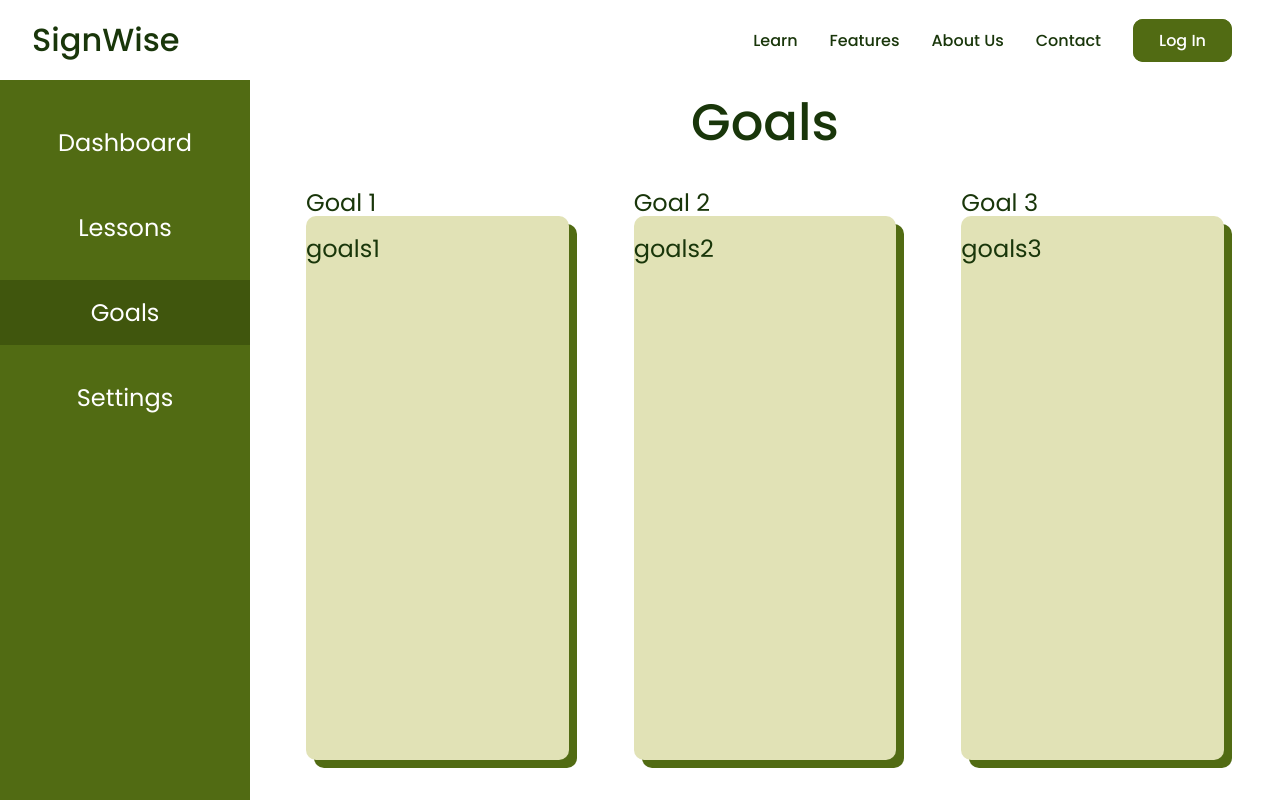
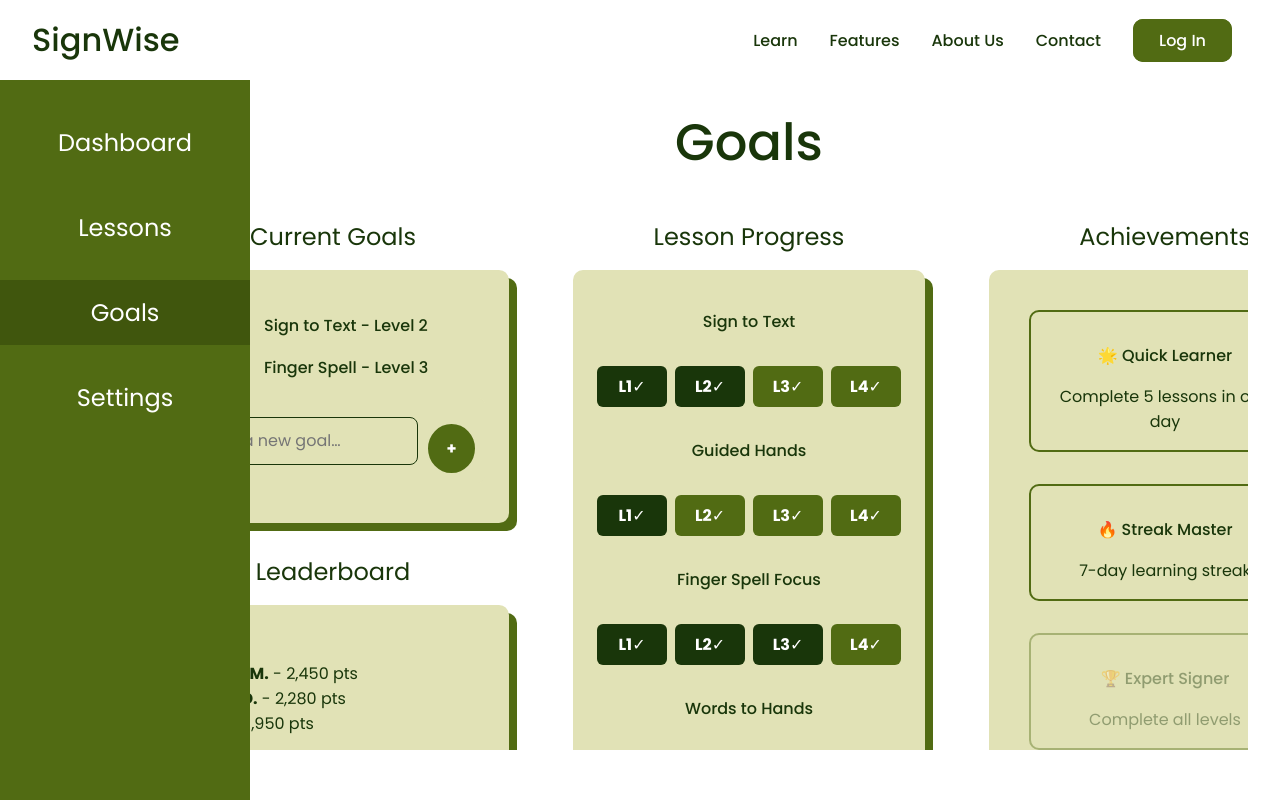
Before and after one commit to TamannaK24/signwise, a React (Vite) app in the folder frontend/: page /goals in a window 1280 px wide. Built offline with nearby package versions, Linux system fonts and the light colour scheme; a web font is replaced by a local one.

Commit message:
completed features + goals

```diff
--- a/frontend/src/AboutUs.css
+++ b/frontend/src/AboutUs.css
@@ -1,5 +1,4 @@
 .container {
-  padding-left: 1rem;
   overflow-y: scroll;
 }
 
@@ -11,14 +10,13 @@ h1 {
   display: flex;
   justify-content: center;
   align-items: center;
-  flex-wrap: wrap;
+  flex-direction: row;
   text-align: center;
 }
 
 .column {
   float: none;
   width: 33.33%;
-  padding: 1em;
   padding-top: 2.5rem;
   padding-left: 1.5rem;
   padding-right: 1.5rem;
@@ -27,6 +25,7 @@ h1 {
 .column h2 {
   display: flex;
   justify-content: center;
+  color: white;
 }
 
 .row:after {
--- /dev/null
+++ b/frontend/src/Features.css
@@ -0,0 +1,40 @@
+.container {
+    padding-bottom: 2rem;
+    overflow-y: scroll;
+}
+
+h1 {
+    text-align: center;
+    margin-bottom: 8rem;
+}
+
+.row {
+    display: flex;
+    justify-content: center;
+    align-items: center;
+    flex-direction: row;
+    text-align: center;
+    gap: 8rem;
+    margin-left: 8rem;
+    margin-bottom: 5rem;
+}
+
+.row img {
+    border-radius: 10px;
+    display: flex;
+    align-items: center;
+    justify-content: center;
+}
+
+.column {
+    display: flex;
+    flex-direction: column;
+    align-items: center;
+    justify-content: center;
+}
+
+.column h2 {
+    display: flex;
+    justify-content: center;
+    color: white;
+}
--- a/frontend/src/Goals.css
+++ b/frontend/src/Goals.css
@@ -1,100 +1,228 @@
-.goals-bg {
+.bg {
     background-color: white;
     height: 100vh;
     width: 100%;
     background-size: cover;
-    padding: 0;
-    margin: 0;
     position: fixed;
     top : 0;
     display: flex;
 }
 
-.goals-content {
+.content {
     display: flex;
     background-color: white;
-    height: calc(100vh-50px); /*same top/bot padding as sidebar*/
+    height: calc(100vh - 50px); /*same top/bot padding as sidebar*/
     box-sizing: border-box;
     margin-left: 250px;
     padding: 20px;
     width: calc(100% - 250px); /* sizebar is 250px  */
     overflow: hidden;
     justify-content: center;
-    margin-top: 40px;
-    margin-right: 2rem;
     overflow-y: scroll;
 }
 
-.goals-title {
-    background-color: transparent;
+.title {
+    background-color: inherit;
     display: flex;
-    position: fixed;
+    padding-bottom: 2rem;
     height: 100px;
 }
 
-.goals-title h1 {
-    background-color: transparent;
+.title h1 {
+    background-color: inherit;
     color: #19360A;
 }
 
-.goals-wrapper > div {
-    width: 33.33%;
+.wrapper {
+    background-color: inherit;
     display: flex;
     justify-content: center;
-    padding: 20px;
+    align-items: flex-start;
+    flex-direction: row;
+    gap: 1rem;
 }
 
-.goals-wrapper {
-    background-color: transparent;
-    width: 100%;
-    margin-top: 90px;
-    justify-content: center;
-    text-align: center;
-    display: flex;
-    box-sizing: border-box;
-    justify-content: space-between;
-    gap: 25px;
-}
-
-.goals1 {
-    background-color: #E1E2B6;
-}
-
-.goals2 {
-    background-color: #E1E2B6;
-}
-
-.goals3 {
-    background-color: #E1E2B6;
-}
-
-.goals1,
-.goals2,
-.goals3 {
-    border-radius: 10px;
-    height: 100%;
-    box-shadow: 8px 8px  #516B13;
-}
-
-.goals-wrapper h2 {
-    background-color: transparent;
+.wrapper h2 {
+    background-color: inherit;
     font-size: 1.5rem;
     font-weight: 400;
     color: #19360A;
 }
 
-.goal-item {
+.column {
+    background-color: inherit;
+    flex: 1 1 0;
     display: flex;
     flex-direction: column;
-    text-align:center;
-    background-color: transparent;
-    width: 100%;
-    justify-content: space-between;
+    align-items: stretch;
+    justify-content: flex-start;
+    min-width: 400px;
 }
 
+.column h2 {
+    color:#19360A;
+}
 
-.goal-item h2 {
-    margin-bottom: 0;
-    color:#19360A;
+.widgets {
+    background-color: inherit;
+    display: flex;
+    flex-direction: column;
+    justify-content: flex-start;
+    align-items: stretch;
+    flex: 1;
+    gap: 1rem;
+}
 
+.box-title {
+    font-weight: bold;
+    align-items: center;
+    display: flex;
+    justify-content: center;
+    flex-direction: column;
 }
+
+.leaderboard, .leaderboard-list li, .leaderboard-list li strong, .achievement p, .goals h3, .goals > div, .goals p, .level-buttons {
+    background-color: inherit;
+}
+
+.goals {
+    background-color: #E1E2B6;
+    padding: 1.5rem;
+    border-radius: 10px;
+    width: 100%;
+    box-shadow: 8px 8px  #516B13;
+    flex: 1;
+    display: flex;
+    flex-direction: column;
+    justify-content: flex-start;
+}
+
+.current-goals {
+    background-color: inherit;
+}
+
+.goal-list {
+    background-color: inherit;
+    display: flex;
+    flex-direction: column;
+    gap: .75rem;
+}
+
+.goal-list li {
+    list-style: none;
+}
+
+.goal-item {
+    background-color: inherit;
+    text-align: left;
+    color: #19360A;
+    font-weight: 500;
+}
+
+.goal-item label{
+    background-color: inherit;
+    display: flex;
+    align-items: center;
+    gap: .75rem;
+    cursor: pointer;
+}
+
+.goal-item input[type=checkbox]{
+    accent-color:#516B13;     /* dark green check */
+    width: 1.5rem;
+    height: 1.5rem;
+}
+
+.goal-item.done{
+    opacity: .55;
+    text-decoration: line-through;
+}
+
+.todo-input{
+    background-color: inherit;
+    display: flex;
+    align-items: center;
+    gap: .5rem;
+    margin-bottom: 1rem;
+    padding: .5rem;
+    border-radius: 8px;
+}
+
+.todo-input input{
+    border: 1px solid #19360A;
+    border-radius: 8px;
+    color: #19360A;
+}
+
+.todo-input button{
+    background:#516B13;
+    color:#fff;
+    width: 20%;
+    border-radius: 50%;
+    cursor: pointer;
+}
+
+.leaderboard-list {
+    background-color: inherit;
+    padding: 1rem;
+    text-align: left;
+}
+
+.level-buttons {
+    display: flex;
+    justify-content: center;
+    gap: 0.5rem;
+    margin-bottom: 1rem;
+}
+
+.level-buttons button {
+    width: 100%;
+}
+
+.level {
+    background-color: #516B13;
+    color: white;
+    padding: 0.5rem 0.75rem;
+    border: none;
+    border-radius: 6px;
+}
+
+.level.active {
+    background-color: #19360A;
+}
+
+.achievement {
+    background-color: inherit;
+    display: flex;
+    flex-direction: column;
+    align-items: center;
+    padding: 1rem;
+    border: #516B13 solid 2px;
+    border-radius: 10px;
+    margin: 1rem;
+    font-size: 1rem;
+}
+
+.achievement.inactive {
+    opacity: 0.4;
+}
+
+.streak-days {
+    background-color: inherit;
+    display: flex;
+    justify-content: space-around;
+    margin-top: 1rem;
+}
+
+.day {
+    background-color: #516B13;
+    color: white;
+    width: 2rem;
+    height: 2rem;
+    border-radius: 6px;
+    line-height: 2rem;
+}
+
+.day.active {
+    background-color: #19360A;
+}
--- a/frontend/src/Lessons.css
+++ b/frontend/src/Lessons.css
@@ -70,12 +70,12 @@
 
 .box-title, .box-body, .arrow-img {
     flex: 1; /* divides into 3 equal sections */
+
 }
 
 .box-title {
     font-size: 1.5rem;
     background-color: transparent;
-    font-weight: normal;
 }
 
 .box-body {
@@ -88,7 +88,6 @@
 
 .box-text {
     font-size: 1rem;
-    margin: 0;
     background-color: transparent;
     font-weight: normal;
     color: #000000;
--- a/frontend/src/index.css
+++ b/frontend/src/index.css
@@ -45,11 +45,11 @@ button {
 
 @media (prefers-color-scheme: light) {
   :root {
-    color: #213547;
+    color: #19360A;
     background-color: #ffffff;
   }
   a:hover {
-    color: #747bff;
+    color: #19360A;
   }
   button {
     background-color: #f9f9f9;
--- a/frontend/src/pages/AboutUs.jsx
+++ b/frontend/src/pages/AboutUs.jsx
@@ -2,7 +2,6 @@ import { Link } from 'react-router-dom';
 import '../AboutUs.css';
 
 function AboutUs() {
-
     return (
       <>
       <h1>About Us</h1>
--- a/frontend/src/pages/Goals.jsx
+++ b/frontend/src/pages/Goals.jsx
@@ -1,51 +1,130 @@
+import { useState } from 'react';
 import Sidebar from '../components/Sidebar';
-import '../Goals.css'
+import '../Goals.css';
 
 function Goals() {
+  const [goals, setGoals] = useState([
+    { id: 1, text: 'Sign to Text - Level 2', done: false },
+    { id: 2, text: 'Finger Spell - Level 3', done: false }
+  ]);
+  const [tempGoal, setTempGoal] = useState('');
+
+  const toggleDone = id =>
+    setGoals(prev =>
+      prev.map(g => (g.id === id ? { ...g, done: !g.done } : g))
+    );
+
+  const addGoal = e => {
+    e.preventDefault();
+    const txt = tempGoal.trim();
+    if (!txt) return;
+    setGoals(prev => [...prev, { id: Date.now(), text: txt, done: false }]);
+    setTempGoal('');
+  };
 
   return (
-      <div className="goals-bg">
-        <Sidebar/>
-        <div className="goals-content">
-          <div className="goals-title">
+    <div className="bg">
+      <Sidebar />
+      <div className="content">
+        <div className="title">
           <h1>Goals</h1>
         </div>
 
-          <div className="goals-wrapper">
-
-            <div className="goal-item">
-              <h2>Goal 1</h2>
-              <div className="goals1">
-                <h2>goals1</h2>
+        <div className="wrapper">
+          <div className="column">
+            <div className="widgets">
+              <div className="current-goals">
+                <h2 className="box-title">Current Goals</h2>
+                <div className="goals">
+                  <ul className="goal-list">
+                    {goals.map(g => (
+                      <li
+                        key={g.id}
+                        className={`goal-item${g.done ? ' done' : ''}`}
+                      >
+                        <label>
+                          <input
+                            type="checkbox"
+                            checked={g.done}
+                            onChange={() => toggleDone(g.id)}
+                          />
+                          <span>{g.text}</span>
+                        </label>
+                      </li>
+                    ))}
+                  </ul>
+                  <form className="todo-input" onSubmit={addGoal}>
+                    <input
+                      value={tempGoal}
+                      onChange={e => setTempGoal(e.target.value)}
+                      placeholder="Add a new goal…"
+                    />
+                    <button type="submit">+</button>
+                  </form>
                   </div>
               </div>
 
-            <div className="goal-item">
-              <h2>Goal 2</h2>
-              <div className="goals2">
-                <h2>goals2</h2>
+              <div className="leaderboard">
+                <h2 className="box-title">Leaderboard</h2>
+                <div className="goals">
+                  <ol className="leaderboard-list">
+                    <li><strong>Sarah M.</strong> - 2,450 pts</li>
+                    <li><strong>John D.</strong> - 2,280 pts</li>
+                    <li><strong>You</strong> - 1,950 pts</li>
+                  </ol>
+                </div>
+              </div>
             </div>
           </div>
 
-            <div className="goal-item">
-              <h2>Goal 3</h2>
-              <div className="goals3">
-                <h2>goals3</h2>
+          <div className="column">
+            <h2 className="box-title">Lesson Progress</h2>
+            <div className="goals">
+              {["Sign to Text", "Guided Hands", "Finger Spell Focus", "Words to Hands"].map((lesson, i) => (
+                <div key={i}>
+                  <p>{lesson}</p>
+                  <div className="level-buttons">
+                    {[1, 2, 3, 4].map(level => (
+                      <button key={level} className={lesson === "Finger Spell Focus" && level <= 3 || lesson === "Sign to Text" && level <= 2 || lesson === "Guided Hands" && level === 1 || lesson === "Words to Hands" && level === 1 ? 'level active' : 'level'}>L{level}✓</button>
+                    ))}
+                  </div>
+                </div>
+              ))}
             </div>
           </div>
 
-            {/* <div className="goals2">
-              <h2>goals2</h2>
+          <div className="column">
+            <h2 className="box-title">Achievements</h2>
+            <div className="goals">
+              <div className="achievement">
+                <p>🌟 Quick Learner</p>
+                <span>Complete 5 lessons in one day</span>
               </div>
-            <div className="goals3">
-              <h2>goals3</h2>
-            </div> */}
+              <div className="achievement">
+                <p>🔥 Streak Master</p>
+                <span>7-day learning streak</span>
+              </div>
+              <div className="achievement inactive">
+                <p>🏆 Expert Signer</p>
+                <span>Complete all levels</span>
+              </div>
+              <div className="achievement inactive">
+                <p>🎖️ Top Student</p>
+                <span>Reach #1 on leaderboard</span>
               </div>
 
+              <h3>Daily Streak</h3>
+              <div className="streak-days">
+                {["M", "T", "W", "T", "F", "S", "S"].map((d, i) => (
+                  <div key={i} className={`day ${i < 3 ? 'active' : ''}`}>{d}</div>
+                ))}
               </div>
             </div>
-
+          </div>
+        </div>
+      </div>
+    </div>
   );
-  };
+}
 
 export default Goals;
```
Also changed, not shown: frontend/src/pages/Features.jsx (+46 -5 lines). Lines whose indentation alone changed are shown as unchanged.
